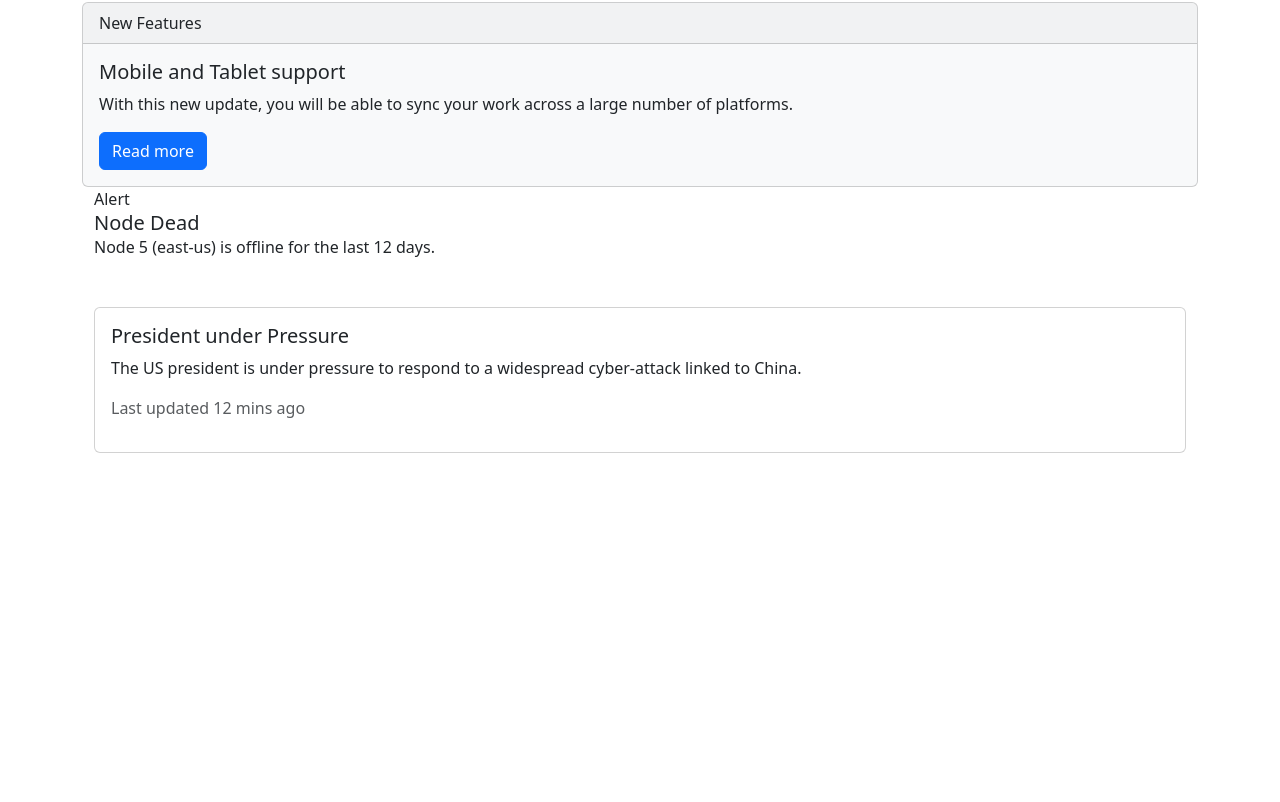
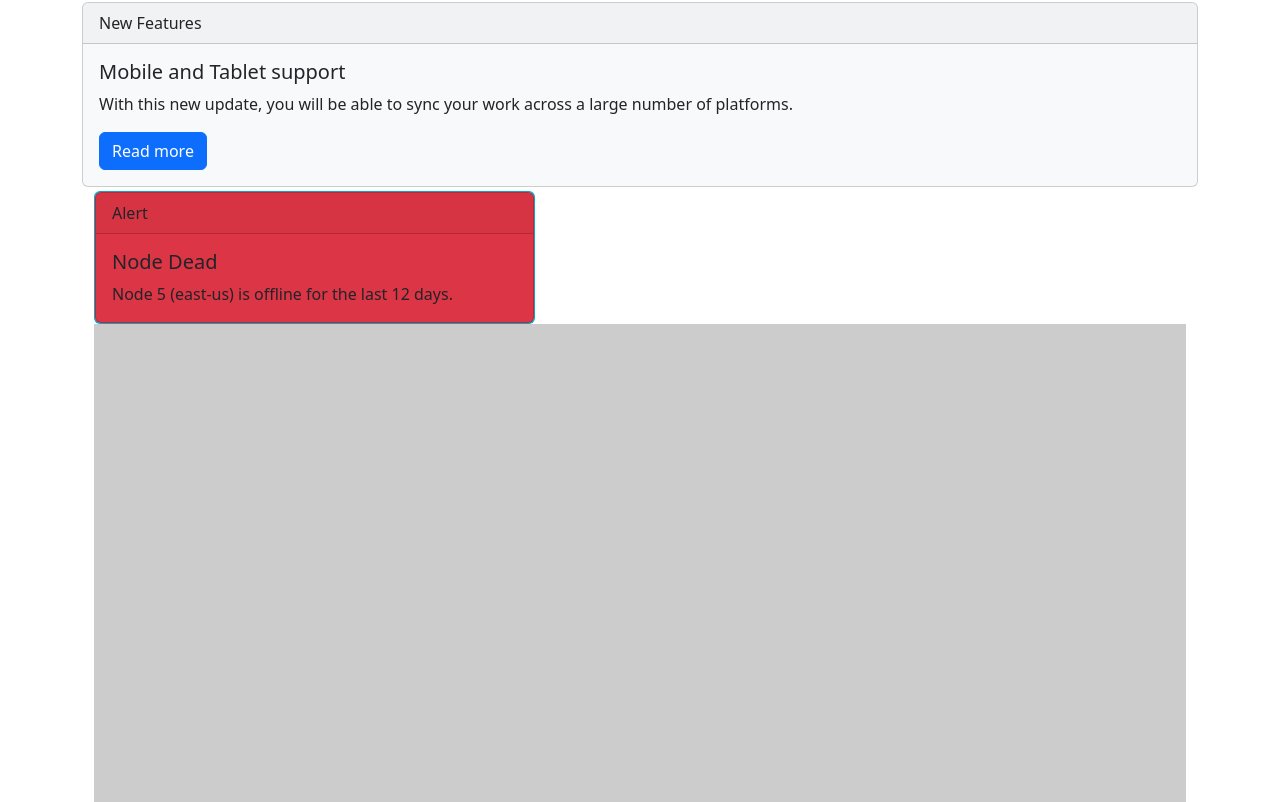
Before and after one commit to acciojob/bootstrap-card-shweta8814, a website: page main.html in a window 1280 px wide. Shown: the part 102-904 px from the top of the page. Before the commit the page ends 800 px from the top, so only its background shows below. Drawn offline with nearby package versions, Linux system fonts and the light colour scheme; placeholder pictures from the web are drawn by us.

Commit message:
created a submission

```diff
--- a/main.html
+++ b/main.html
@@ -21,53 +21,24 @@
       </div>
 
 
-<div class="container">
+<div class="container mt-1">
    <div class="row justify-content-start">
-    <div class="col-4">
+    <div class="col-5">
+		<div class="card bg-info text-whitecard bg-info text-white">
+			<div class="card bg-danger">
+
        <div class="card-header" >Alert</div>
 		   <div class="card-body">
           <h5 class="card-title">Node Dead</h5>
           <p class="card-text">Node 5 (east-us) is offline for the last 12 days.</p>
         </div>
+		</div>
+		</div>
 
-    </div>
+	</div>
 
-
-
-
-
-
-
-
-
-
-
-
-
-
-
-
-
-
-
-
-
-
-
-
-
-
-
-
-
-
-
-
-
-
-
-
-    <div class="mt-5">
+    <div class="mt">
+		 <img src="https://via.placeholder.com/150" class="card-img-top" alt="Image 2">
       <div class="card bg-wihte">
         <div class="card-body">
           <h5 class="card-title">President under Pressure</h5>
```
